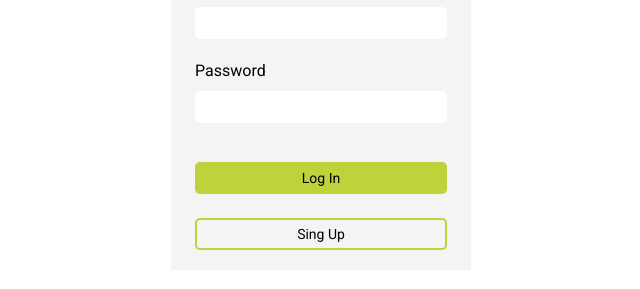
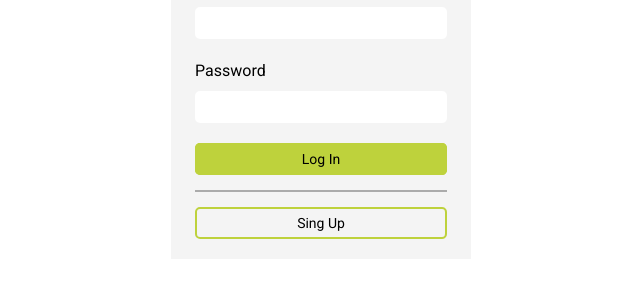
Before and after one commit to wolox-training/fr-angularjs, a plain HTML site: page login/index.html in a window 1280 px wide. Shown: the part 123-412 px from the top of the page, without its empty margins (319-959 px from the left). Drawn offline with Linux system fonts and the light colour scheme.

Commit message:
Add a buttom and a border

```diff
--- a/login/index.html
+++ b/login/index.html
@@ -14,10 +14,15 @@
         <input class="data" type="email" id="email" name="email"><br>
         <label for="pwd">Password</label><br>
         <input class="data" type="password" id="pwd" name="pwd"><br>
-        <br>
-        <input class="login" type="submit" value="Log In"><br>
-        <br>
-        <input class="singup" type="submit" value="Sing Up"><br>
+        <div class="login">
+        <a href="../listado-de-libros/index.html">
+          <input class="login" type="button"  value="Log In">
+        </a>
+        </div>
+
+        <div class="border">
+          <input class="singup" type="submit" value="Sing Up">
+        </div>
       </form>
     </div>
   </body>
--- a/login/scss/colors.scss
+++ b/login/scss/colors.scss
@@ -5,3 +5,4 @@ $white: #FFF;
 $black-shadow: rgba(0,0,0,0.5);
 $wild-sand: #F4F4F4;
 $cerulean: #00ADEE;
+$silver-chalise: #ABABAB
--- a/login/scss/detail.scss
+++ b/login/scss/detail.scss
@@ -45,7 +45,12 @@ label {
   border-radius: 5px;
   background-color: $earls-green;
   position: relative;
-  margin-bottom: 5px;
+  margin-bottom: 15px;
+
+}
+
+.border {
+  border-top: 2px solid $silver-chalise;
 }
 
 .singup {
@@ -57,4 +62,5 @@ label {
   border: 2px solid $earls-green;
   position: relative;
   margin-bottom: 20px;
+  margin-top: 15px;
 }
```
Also changed, not shown: login/application.css, 1 other file.
